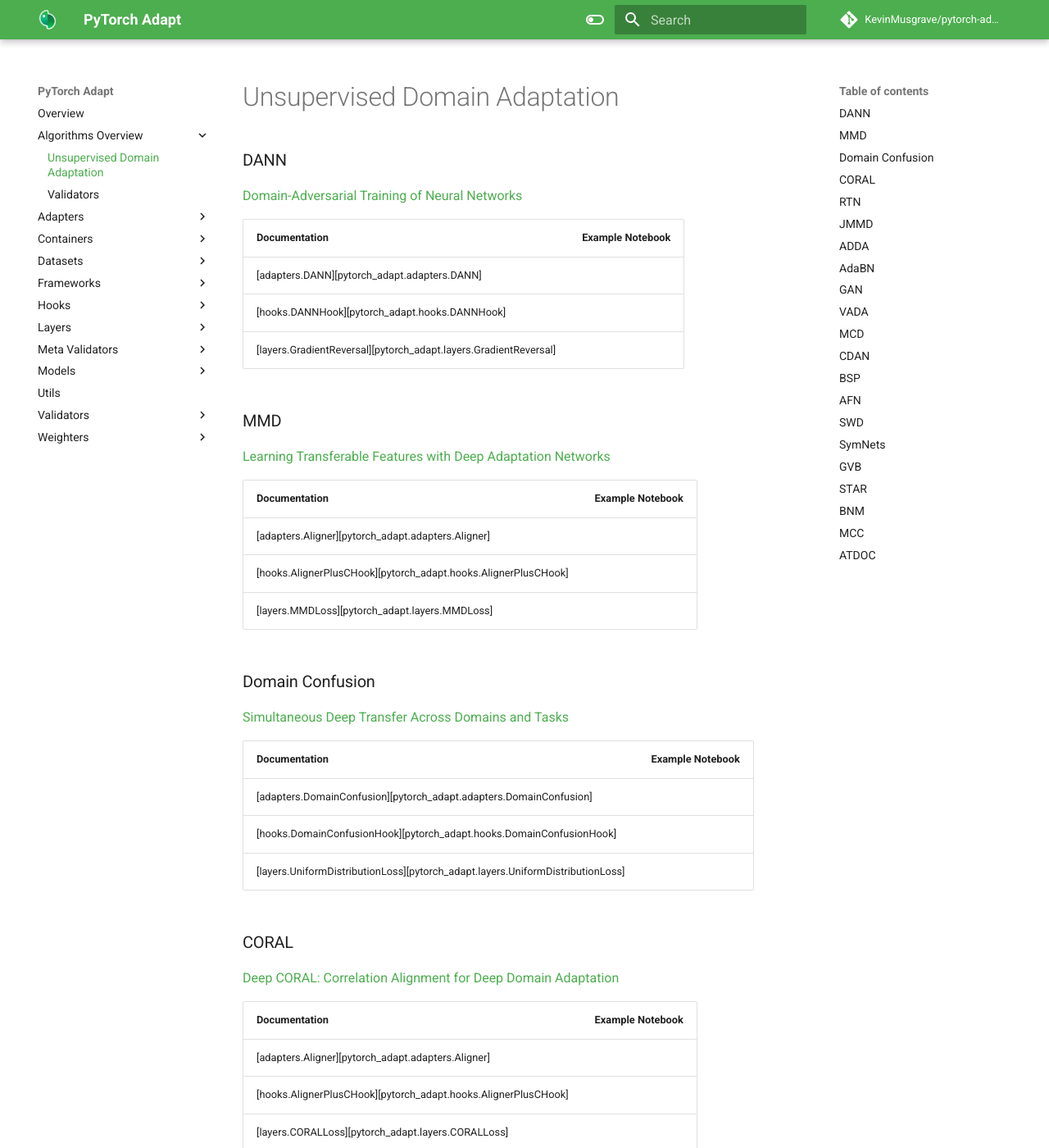
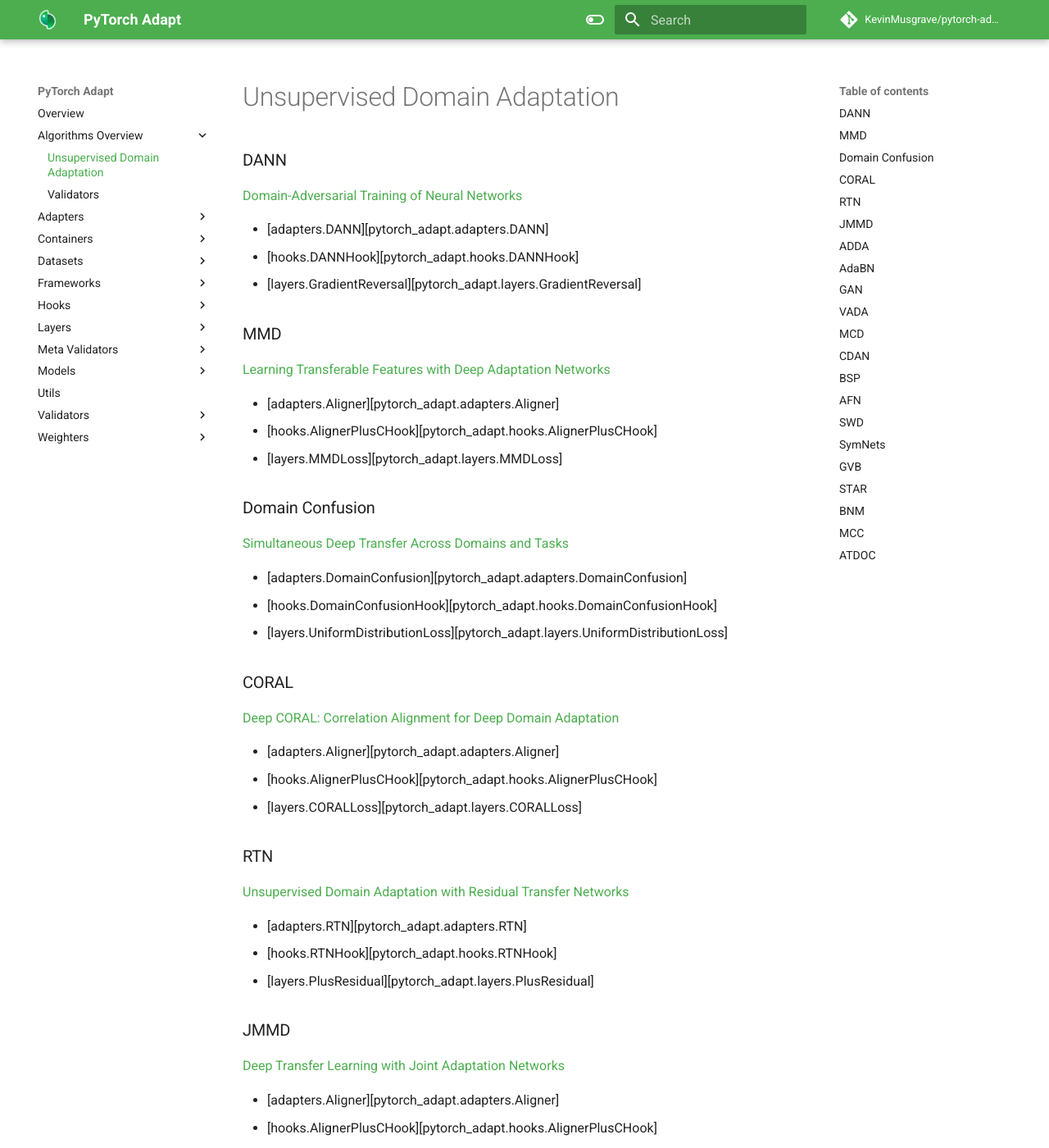
Before and after one commit to KevinMusgrave/pytorch-adapt, an MkDocs documentation site: the page built from docs/algorithms/uda.md, in a window 1280 px wide and 1400 px high. Shown: the whole window at 82% size. Built offline with MkDocs 1.6.1 and Material for MkDocs 9.7.7, drawn with Linux system fonts in a browser that asks for light colours; comment, search, counter and statistics services are not loaded; some of the changed text lies outside the part shown.

Commit message:
Removed tables from Algorithms Overview

```diff
--- a/docs/algorithms/uda.md
+++ b/docs/algorithms/uda.md
@@ -3,71 +3,57 @@
 ### DANN
 [Domain-Adversarial Training of Neural Networks](https://arxiv.org/abs/1505.07818)
 
-| Documentation | Example Notebook |
-| --- | --- |
-| [adapters.DANN][pytorch_adapt.adapters.DANN] |
-| [hooks.DANNHook][pytorch_adapt.hooks.DANNHook] |
-| [layers.GradientReversal][pytorch_adapt.layers.GradientReversal] |
+- [adapters.DANN][pytorch_adapt.adapters.DANN]
+- [hooks.DANNHook][pytorch_adapt.hooks.DANNHook]
+- [layers.GradientReversal][pytorch_adapt.layers.GradientReversal]
 
 ### MMD
 [Learning Transferable Features with Deep Adaptation Networks](https://arxiv.org/abs/1502.02791)
 
-| Documentation | Example Notebook |
-| --- | --- |
-| [adapters.Aligner][pytorch_adapt.adapters.Aligner] |
-| [hooks.AlignerPlusCHook][pytorch_adapt.hooks.AlignerPlusCHook] |
-| [layers.MMDLoss][pytorch_adapt.layers.MMDLoss] |
+- [adapters.Aligner][pytorch_adapt.adapters.Aligner]
+- [hooks.AlignerPlusCHook][pytorch_adapt.hooks.AlignerPlusCHook]
+- [layers.MMDLoss][pytorch_adapt.layers.MMDLoss]
 
 
 ### Domain Confusion
 [Simultaneous Deep Transfer Across Domains and Tasks](https://arxiv.org/abs/1510.02192)
 
-| Documentation | Example Notebook |
-| --- | --- |
-| [adapters.DomainConfusion][pytorch_adapt.adapters.DomainConfusion] |
-| [hooks.DomainConfusionHook][pytorch_adapt.hooks.DomainConfusionHook] |
-| [layers.UniformDistributionLoss][pytorch_adapt.layers.UniformDistributionLoss] |
+- [adapters.DomainConfusion][pytorch_adapt.adapters.DomainConfusion]
+- [hooks.DomainConfusionHook][pytorch_adapt.hooks.DomainConfusionHook]
+- [layers.UniformDistributionLoss][pytorch_adapt.layers.UniformDistributionLoss]
 
 
 ### CORAL
 [Deep CORAL: Correlation Alignment for Deep Domain Adaptation](https://arxiv.org/abs/1607.01719)
 
-| Documentation | Example Notebook |
-| --- | --- |
-| [adapters.Aligner][pytorch_adapt.adapters.Aligner] |
-| [hooks.AlignerPlusCHook][pytorch_adapt.hooks.AlignerPlusCHook] |
-| [layers.CORALLoss][pytorch_adapt.layers.CORALLoss] |
+- [adapters.Aligner][pytorch_adapt.adapters.Aligner]
+- [hooks.AlignerPlusCHook][pytorch_adapt.hooks.AlignerPlusCHook]
+- [layers.CORALLoss][pytorch_adapt.layers.CORALLoss]
 
 
 ### RTN
 [Unsupervised Domain Adaptation with Residual Transfer Networks](https://arxiv.org/abs/1602.04433)
 
-| Documentation | Example Notebook |
-| --- | --- |
-| [adapters.RTN][pytorch_adapt.adapters.RTN] |
-| [hooks.RTNHook][pytorch_adapt.hooks.RTNHook] |
-| [layers.PlusResidual][pytorch_adapt.layers.PlusResidual] |
+- [adapters.RTN][pytorch_adapt.adapters.RTN]
+- [hooks.RTNHook][pytorch_adapt.hooks.RTNHook]
+- [layers.PlusResidual][pytorch_adapt.layers.PlusResidual]
 
 
 ### JMMD
 [Deep Transfer Learning with Joint Adaptation Networks](https://arxiv.org/abs/1605.06636)
 
-| Documentation | Example Notebook |
-| --- | --- |
-| [adapters.Aligner][pytorch_adapt.adapters.Aligner] |
-| [hooks.AlignerPlusCHook][pytorch_adapt.hooks.AlignerPlusCHook] |
-| [hooks.JointAlignerHook][pytorch_adapt.hooks.JointAlignerHook] |
-| [layers.MMDLoss][pytorch_adapt.layers.MMDLoss] |
+- [adapters.Aligner][pytorch_adapt.adapters.Aligner]
+- [hooks.AlignerPlusCHook][pytorch_adapt.hooks.AlignerPlusCHook]
+- [hooks.JointAlignerHook][pytorch_adapt.hooks.JointAlignerHook]
+- [layers.MMDLoss][pytorch_adapt.layers.MMDLoss]
 
 
 ### ADDA
 [Adversarial Discriminative Domain Adaptation](https://arxiv.org/abs/1702.05464)
 
-| Documentation | Example Notebook |
-| --- | --- |
-| [adapters.ADDA][pytorch_adapt.adapters.ADDA] |
-| [hooks.ADDAHook][pytorch_adapt.hooks.ADDAHook] |
-| [hooks.StrongDHook][pytorch_adapt.hooks.StrongDHook] |
+- [adapters.ADDA][pytorch_adapt.adapters.ADDA]
+- [hooks.ADDAHook][pytorch_adapt.hooks.ADDAHook]
+- [hooks.StrongDHook][pytorch_adapt.hooks.StrongDHook]
 
 
 ### AdaBN
@@ -77,122 +63,97 @@ Docs coming soon
 
 
 ### GAN
-| Documentation | Example Notebook |
-| --- | --- |
-| [adapters.GAN][pytorch_adapt.adapters.GAN] |
-| [hooks.GANHook][pytorch_adapt.hooks.GANHook] |
+
+- [adapters.GAN][pytorch_adapt.adapters.GAN]
+- [hooks.GANHook][pytorch_adapt.hooks.GANHook]
 
 ### VADA
 [A DIRT-T Approach to Unsupervised Domain Adaptation](https://arxiv.org/abs/1802.08735)
 
-| Documentation | Example Notebook |
-| --- | --- |
-| [adapters.VADA][pytorch_adapt.adapters.VADA] |
-| [hooks.VADAHook][pytorch_adapt.hooks.VADAHook] |
-| [hooks.VATHook][pytorch_adapt.hooks.VATHook] |
-| [layers.VATLoss][pytorch_adapt.layers.VATLoss] |
-| [layers.EntropyLoss][pytorch_adapt.layers.EntropyLoss] |
+- [adapters.VADA][pytorch_adapt.adapters.VADA]
+- [hooks.VADAHook][pytorch_adapt.hooks.VADAHook]
+- [hooks.VATHook][pytorch_adapt.hooks.VATHook]
+- [layers.VATLoss][pytorch_adapt.layers.VATLoss]
+- [layers.EntropyLoss][pytorch_adapt.layers.EntropyLoss]
 
 
 ### MCD
 [Maximum Classifier Discrepancy for Unsupervised Domain Adaptation](https://arxiv.org/abs/1712.02560)
 
-| Documentation | Example Notebook |
-| --- | --- |
-| [adapters.MCD][pytorch_adapt.adapters.MCD] |
-| [hooks.MCDHook][pytorch_adapt.hooks.MCDHook] |
-| [layers.MCDLoss][pytorch_adapt.layers.MCDLoss] |
+- [adapters.MCD][pytorch_adapt.adapters.MCD]
+- [hooks.MCDHook][pytorch_adapt.hooks.MCDHook]
+- [layers.MCDLoss][pytorch_adapt.layers.MCDLoss]
 
 
 ### CDAN
 [Conditional Adversarial Domain Adaptation](https://arxiv.org/abs/1705.10667)
 
-| Documentation | Example Notebook |
-| --- | --- |
-| [adapters.CDAN][pytorch_adapt.adapters.CDAN] |
-| [hooks.CDANHook][pytorch_adapt.hooks.CDANHook] |
-| [hooks.EntropyReducer][pytorch_adapt.hooks.EntropyReducer] |
-| [layers.EntropyWeights][pytorch_adapt.layers.EntropyWeights] |
-| [layers.RandomizedDotProduct][pytorch_adapt.layers.RandomizedDotProduct] |
+- [adapters.CDAN][pytorch_adapt.adapters.CDAN]
+- [hooks.CDANHook][pytorch_adapt.hooks.CDANHook]
+- [hooks.EntropyReducer][pytorch_adapt.hooks.EntropyReducer]
+- [layers.EntropyWeights][pytorch_adapt.layers.EntropyWeights]
+- [layers.RandomizedDotProduct][pytorch_adapt.layers.RandomizedDotProduct]
 
 
 ### BSP
 [Transferability vs. Discriminability: Batch Spectral Penalization for Adversarial Domain Adaptation](http://proceedings.mlr.press/v97/chen19i.html)
 
-| Documentation | Example Notebook |
-| --- | --- |
-| [layers.BatchSpectralLoss][pytorch_adapt.layers.BatchSpectralLoss] |
+- [layers.BatchSpectralLoss][pytorch_adapt.layers.BatchSpectralLoss]
 
 
 ### AFN
 [Larger Norm More Transferable: An Adaptive Feature Norm Approach for Unsupervised Domain Adaptation](https://arxiv.org/abs/1811.07456)
 
-| Documentation | Example Notebook |
-| --- | --- |
-| [layers.AdaptiveFeatureNorm][pytorch_adapt.layers.AdaptiveFeatureNorm] |
-| [layers.L2PreservedDropout][pytorch_adapt.layers.L2PreservedDropout] |
+- [layers.AdaptiveFeatureNorm][pytorch_adapt.layers.AdaptiveFeatureNorm]
+- [layers.L2PreservedDropout][pytorch_adapt.layers.L2PreservedDropout]
 
 
 ### SWD
 [Sliced Wasserstein Discrepancy for Unsupervised Domain Adaptation](https://arxiv.org/abs/1903.04064)
 
-| Documentation | Example Notebook |
-| --- | --- |
-| [adapters.MCD][pytorch_adapt.adapters.MCD] |
-| [hooks.MCDHook][pytorch_adapt.hooks.MCDHook] |
-| [layers.SlicedWasserstein][pytorch_adapt.layers.SlicedWasserstein] |
+- [adapters.MCD][pytorch_adapt.adapters.MCD]
+- [hooks.MCDHook][pytorch_adapt.hooks.MCDHook]
+- [layers.SlicedWasserstein][pytorch_adapt.layers.SlicedWasserstein]
 
 ### SymNets
 [Domain-Symmetric Networks for Adversarial Domain Adaptation](https://arxiv.org/abs/1904.04663)
 
-| Documentation | Example Notebook |
-| --- | --- |
-| [adapters.SymNets][pytorch_adapt.adapters.SymNets] |
-| [hooks.SymNets][pytorch_adapt.hooks.SymNetsHook] |
-| [layers.ConcatSoftmax][pytorch_adapt.layers.ConcatSoftmax] |
+- [adapters.SymNets][pytorch_adapt.adapters.SymNets]
+- [hooks.SymNets][pytorch_adapt.hooks.SymNetsHook]
+- [layers.ConcatSoftmax][pytorch_adapt.layers.ConcatSoftmax]
 
 
 ### GVB
 [Gradually Vanishing Bridge for Adversarial Domain Adaptation](https://arxiv.org/abs/2003.13183)
 
-| Documentation | Example Notebook |
-| --- | --- |
-| [adapters.GVB][pytorch_adapt.adapters.GVB] |
-| [hooks.GVBHook][pytorch_adapt.hooks.GVBHook] |
-| [layers.ModelWithBridge][pytorch_adapt.layers.ModelWithBridge] |
+- [adapters.GVB][pytorch_adapt.adapters.GVB]
+- [hooks.GVBHook][pytorch_adapt.hooks.GVBHook]
+- [layers.ModelWithBridge][pytorch_adapt.layers.ModelWithBridge]
 
 
 ### STAR
 [Stochastic Classifiers for Unsupervised Domain Adaptation](https://xiatian-zhu.github.io/papers/LuEtAl_CVPR2020.pdf)
 
-| Documentation | Example Notebook |
-| --- | --- |
-| [adapters.MCD][pytorch_adapt.adapters.MCD] |
-| [hooks.MCDHook][pytorch_adapt.hooks.MCDHook] |
-| [layers.StochasticLinear][pytorch_adapt.layers.StochasticLinear] |
+- [adapters.MCD][pytorch_adapt.adapters.MCD]
+- [hooks.MCDHook][pytorch_adapt.hooks.MCDHook]
+- [layers.StochasticLinear][pytorch_adapt.layers.StochasticLinear]
 
 
 ### BNM
 [Towards Discriminability and Diversity: Batch Nuclear-norm Maximization under Label Insufficient Situations](https://arxiv.org/abs/2003.12237)
 
-| Documentation | Example Notebook |
-| --- | --- |
-| [layers.BNMLoss][pytorch_adapt.layers.BNMLoss] |
+- [layers.BNMLoss][pytorch_adapt.layers.BNMLoss]
 
 
 ### MCC
 [Minimum Class Confusion for Versatile Domain Adaptation](https://arxiv.org/abs/1912.03699)
 
-| Documentation | Example Notebook |
-| --- | --- |
-| [layers.MCCLoss][pytorch_adapt.layers.MCCLoss] |
+- [layers.MCCLoss][pytorch_adapt.layers.MCCLoss]
 
 
 ### ATDOC
 [Domain Adaptation with Auxiliary Target Domain-Oriented Classifier](https://arxiv.org/abs/2007.04171)
 
-| Documentation | Example Notebook |
-| --- | --- |
-| [hooks.ATDOCHook][pytorch_adapt.hooks.ATDOCHook] |
-| [layers.NeighborhoodAggregation][pytorch_adapt.layers.NeighborhoodAggregation] |
-| [layers.ConfidenceWeights][pytorch_adapt.layers.ConfidenceWeights] |
+- [hooks.ATDOCHook][pytorch_adapt.hooks.ATDOCHook]
+- [layers.NeighborhoodAggregation][pytorch_adapt.layers.NeighborhoodAggregation]
+- [layers.ConfidenceWeights][pytorch_adapt.layers.ConfidenceWeights]
```
Also changed, not shown: README.md (+1 -1 lines), docs/algorithms/validators.md (+2 -6 lines).
